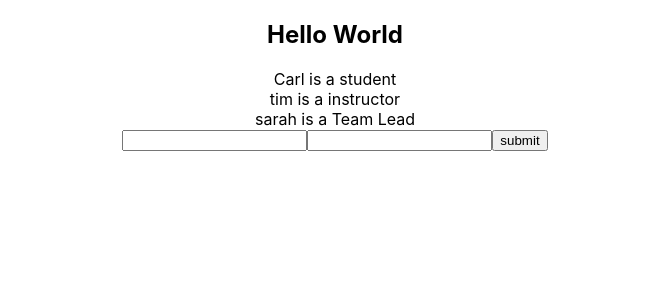
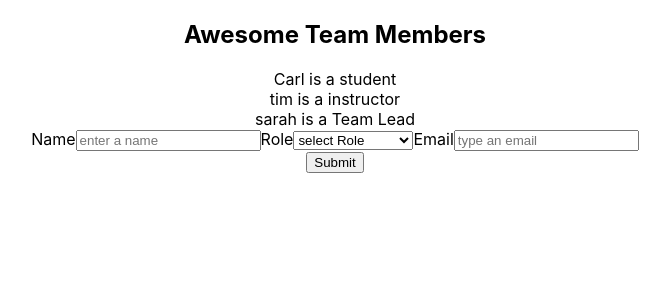
Before and after one commit to bloominstituteoftechnology/team-builder, a React (Create React App) app: page / in a window 1280 px wide. Shown: the top 300 px of the page, without its empty margins (305-975 px from the left). Built offline with nearby package versions, Linux system fonts and the light colour scheme.

Commit message:
prevent default

```diff
--- a/src/App.js
+++ b/src/App.js
@@ -1,6 +1,7 @@
 import React, { useState } from "react";
 import logo from "./logo.svg";
 import "./App.css";
+import Form from "./Form";
 
 // const teamList = [
 //   { name: "Carl", email: "carl@carl.com", role: "student" },
@@ -18,7 +19,13 @@ function App() {
   // const [team, setTeam] = useState([]);
 
   // const [formValues, setFormValues] = useState(initialFormValues);
-  return null;
+  return (
+    <div className="contianer">
+      <h1>Form</h1>
+
+      <Form />
+    </div>
+  );
   // return (
   //   // <div className="App">
   //   //   <h2>Hello World</h2>
--- /dev/null
+++ b/src/Form.js
@@ -0,0 +1,62 @@
+import React from "react";
+
+export default function teamForm(props) {
+  const { values, update, submit } = props;
+
+  const onChange = (evt) => {
+    const { name, value } = evt.target;
+    update(name, value);
+  };
+  const onSubmit = (evt) => {
+    evt.preventDefault();
+    submit();
+  };
+
+  return (
+    <form className="form container" onSubmit={onSubmit}>
+      <div className="from group inputs">
+        <label>
+          Username
+          <input
+            type="text"
+            name="username"
+            onChange={onChange}
+            value={values.username}
+            placeholder="type a username"
+            maxLength="30"
+          />
+        </label>
+
+        <label>
+          Email
+          <input
+            type="email"
+            name="email"
+            onChange={onChange}
+            value={values.email}
+            placeholder="type an email"
+            maxLength="30"
+          />
+        </label>
+
+        <label>
+          Role
+          <select name="role" value={values.role} onChange={onChange}>
+            <option value="">select Role</option>
+            <option value="instructor">Instructor</option>
+            <option value="student">Student</option>
+            <option value="tl">Team Lead </option>
+            <option value="be">Back End </option>
+            <option value="fe">Front End </option>
+            <option value="pm">Project manager </option>
+          </select>
+        </label>
+        <div className="submit">
+          <button disabled={!values.email || !values.username || !values.role}>
+            submit
+          </button>
+        </div>
+      </div>
+    </form>
+  );
+}
--- a/src/index.js
+++ b/src/index.js
@@ -32,13 +32,21 @@ function SimpleForm() {
       email: formValues.email.trim(),
       role: formValues.role,
     };
+    // if (
+    //   !newTeamMember.username ||
+    //   !newTeamMember.email ||
+    //   !newTeamMember.role
+    // ) {
+    //   return;
+    // }
+    evt.preventDefault();
     setTeam([...team, newTeamMember]);
     setFormValues(initialFormValues);
   };
 
   return (
     <div className="App">
-      <h2>Hello World</h2>
+      <h2>Awesome Team Members</h2>
       {team.map((member, idx) => {
         return (
           <div key={idx}>
@@ -48,19 +56,49 @@ function SimpleForm() {
       })}
 
       <form onSubmit={submit}>
+        <label>
+          Name
           <input
             name="name"
             type="text"
             value={formValues.name}
+            placeholder="enter a name"
             onChange={change}
           />
+        </label>
+
+        <label>
+          Role
+          <select name="role" value={formValues.role} onChange={change}>
+            <option value="">select Role</option>
+            <option value="instructor">Instructor</option>
+            <option value="student">Student</option>
+            <option value="tl">Team Lead </option>
+            <option value="be">Back End </option>
+            <option value="fe">Front End </option>
+            <option value="pm">Project manager </option>
+          </select>
+        </label>
+        <label>
+          Email
           <input
-          name="role"
-          type="text"
-          value={formValues.role}
+            type="email"
+            name="email"
             onChange={change}
+            value={formValues.email}
+            placeholder="type an email"
+            maxLength="30"
           />
-        <button>submit</button>
+        </label>
+        <div className="submit">
+          <button
+          // disabled={
+          //   !formValues.email || !formValues.username || !formValues.role
+          // }
+          >
+            Submit
+          </button>
+        </div>
       </form>
     </div>
   );
@@ -68,7 +106,7 @@ function SimpleForm() {
 
 ReactDOM.render(
   <>
-    <SimpleForm />{" "}
+    <SimpleForm />
   </>,
   document.getElementById("root")
 );
```
Lines whose indentation alone changed are shown as unchanged.
